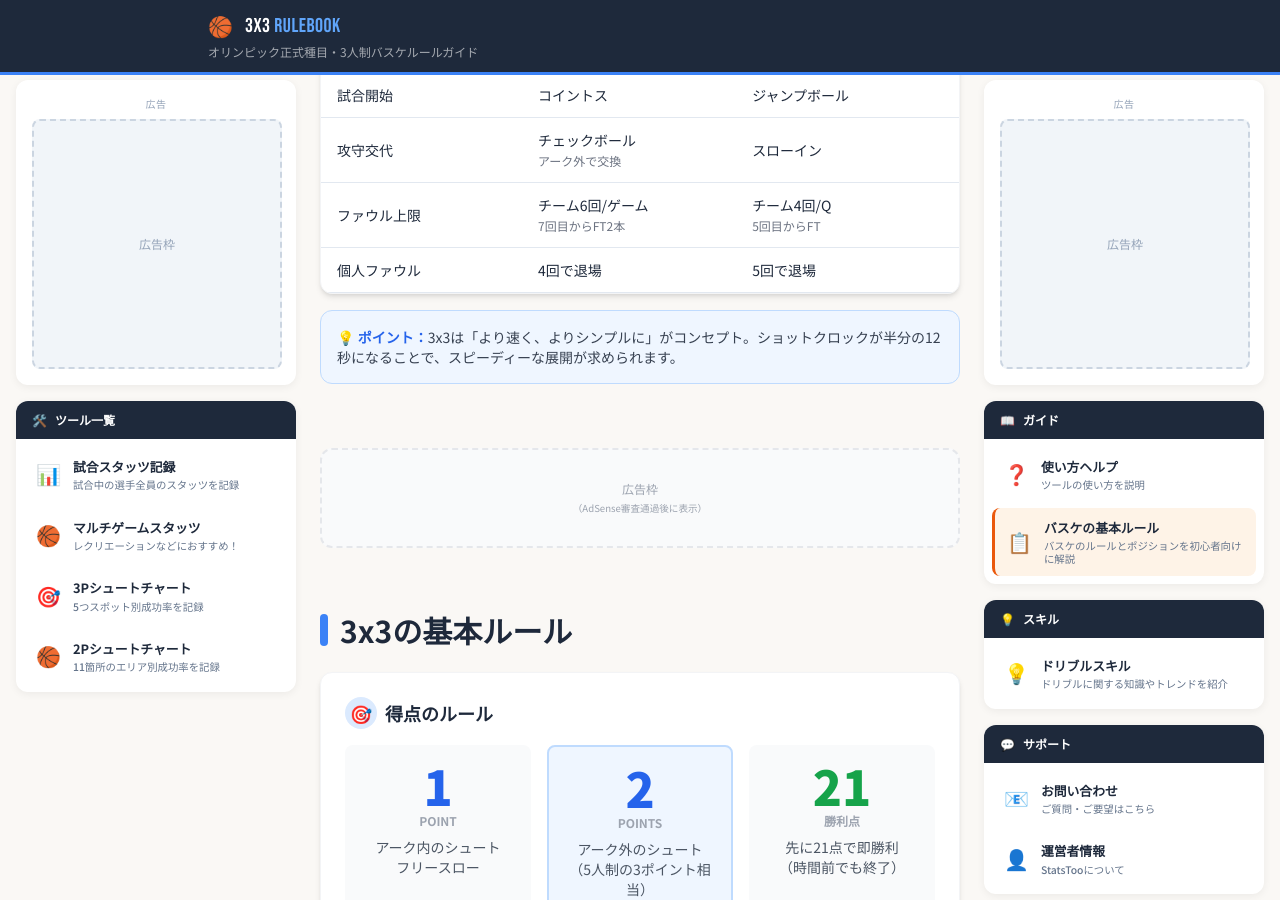
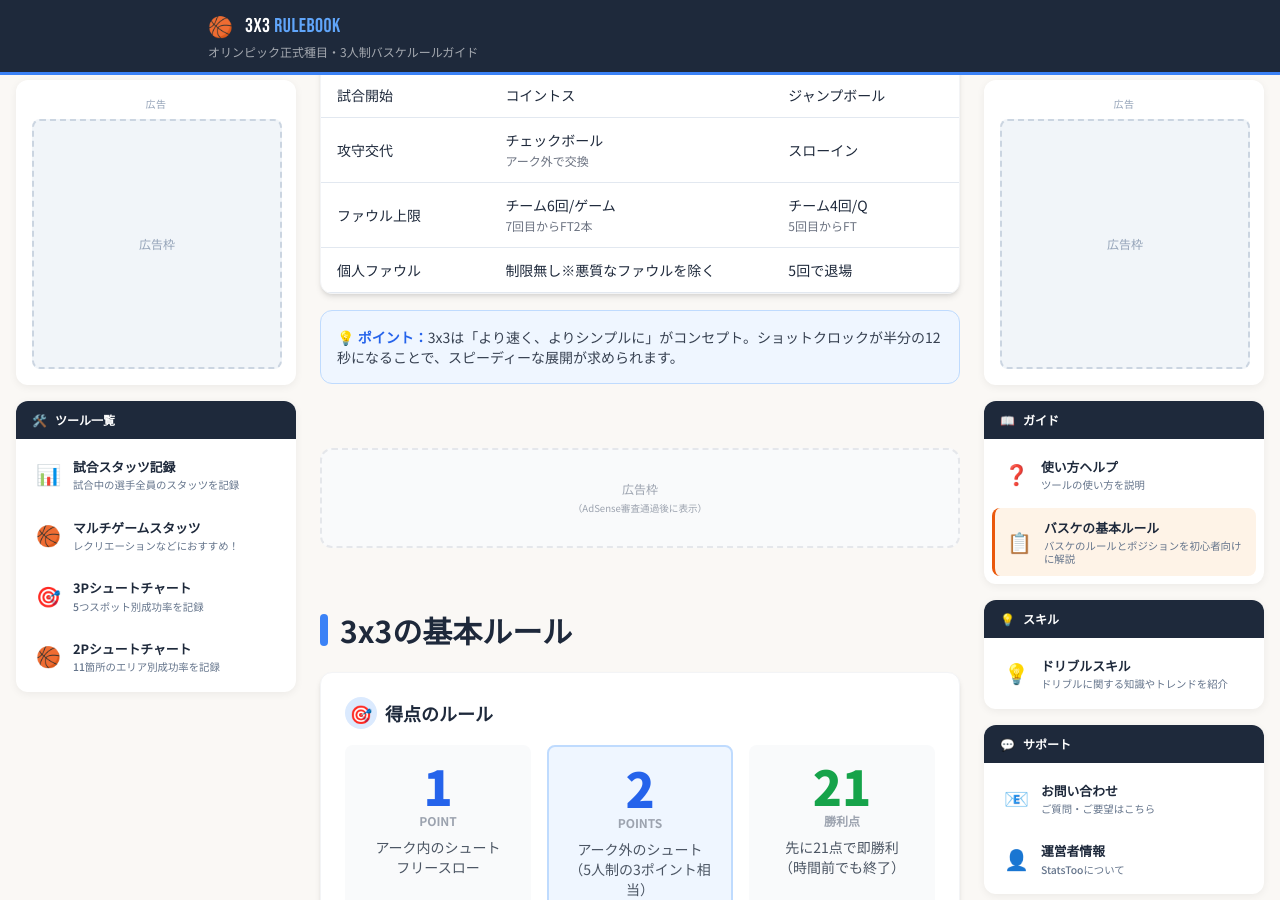
Before and after one commit to BSK-Ryo/statstoo, a Jekyll site: the page built from rule/3x3/index.html, in a window 1280 px wide and 900 px high, scrolled down 1102 px. Built offline with Jekyll 4.4.1, drawn with Linux system fonts in a browser that asks for light colours; nearby versions of some CDN libraries.

Commit message:
微調整

```diff
--- a/rule/3x3/index.html
+++ b/rule/3x3/index.html
@@ -212,7 +212,7 @@ description: 3x3（スリーエックススリー）バスケットボールの
                         </tr>
                         <tr>
                             <td class="font-medium">個人ファウル</td>
-                            <td>4回で退場</td>
+                            <td>制限無し※悪質なファウルを除く</td>
                             <td>5回で退場</td>
                         </tr>
                     </tbody>
```
